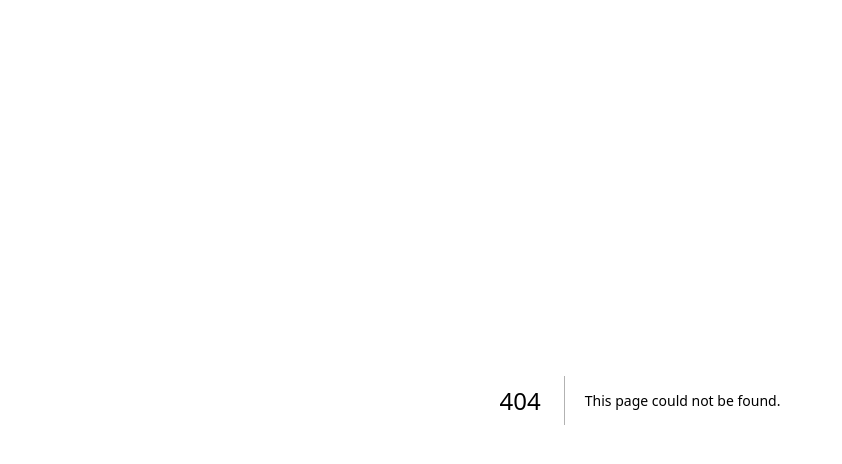
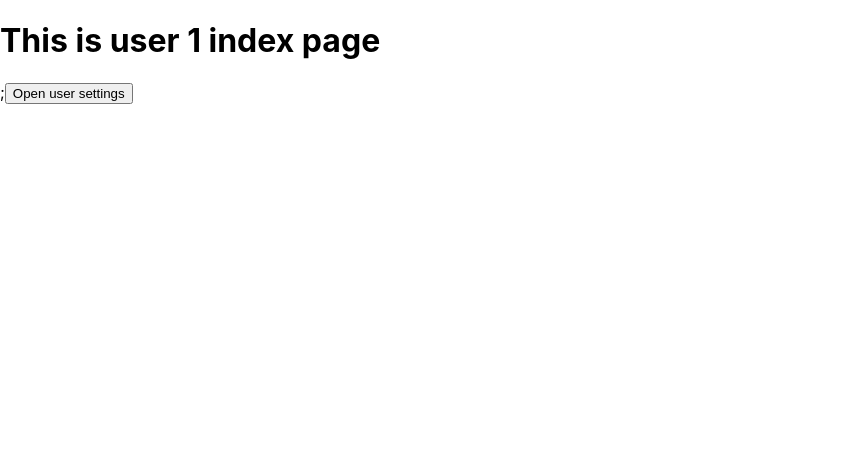
Before and after one commit to rakib00-dev/nextjs, a Next.js app: page /user/1 in a window 1280 px wide. Before the commit this address had no page. Shown: the top 464 px of the page, without its empty margins (0-842 px from the left). Built offline with nearby package versions, Linux system fonts and the light colour scheme.

Commit message:
added the button to change page

```diff
--- /dev/null
+++ b/pages/user/[userinfo]/index.js
@@ -0,0 +1,21 @@
+import { useRouter } from 'next/router';
+
+export default () => {
+  const router = useRouter();
+  return (
+    <>
+      <h1>This is user {router.query.userinfo} index page</h1>;
+      <button
+        // onClick={() => router.push(`/user/${router.query.userinfo}/settings`)}
+        onClick={() =>
+          router.push({
+            pathname: 'user/[userinfo]/settings',
+            query: { userinfo: router.query.userinfo },
+          })
+        }
+      >
+        Open user settings
+      </button>
+    </>
+  );
+};
```
